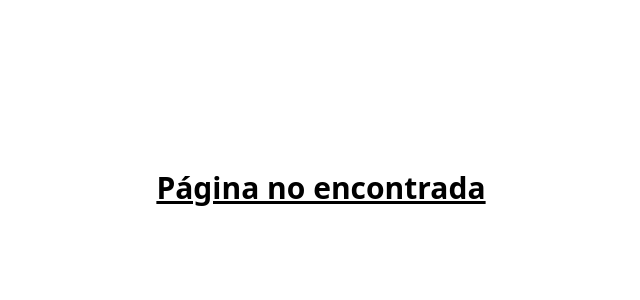
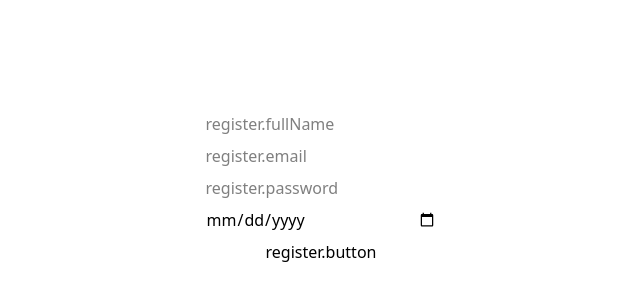
Before and after one commit to moavalos/oniria-app, a React (Vite) app: page /signup in a window 1280 px wide. Shown: the part 212-512 px from the top of the page, without its empty margins (319-959 px from the left). Built offline with nearby package versions, Linux system fonts and the light colour scheme; no server answers.

Commit message:
crea componente de registro y dashboard con rutas

```diff
--- /dev/null
+++ b/src/app/features/auth/Register.tsx
@@ -0,0 +1,66 @@
+import { useState } from "react";
+import { useAuth } from "../../hooks/useAuth";
+import { useTranslation } from "react-i18next";
+
+export default function RegisterPage() {
+  const { signUp } = useAuth();
+  const { t } = useTranslation();
+  const [fullName, setFullName] = useState("");
+  const [email, setEmail] = useState("");
+  const [password, setPassword] = useState("");
+  const [dateOfBirth, setDateOfBirth] = useState("");
+
+  const handleSubmit = async (e: React.FormEvent) => {
+    e.preventDefault();
+
+    const { error } = await signUp(email, password, fullName, {
+      ...{ language: "es", room_skin: "default" },
+      date_of_birth: dateOfBirth,
+    } as any);
+
+    if (error) {
+      alert(error.message);
+    } else {
+      alert("Check your email to confirm your account!");
+    }
+  };
+
+   return (
+    <div className="flex justify-center items-center h-screen">
+      <form onSubmit={handleSubmit} className="flex flex-col gap-2">
+        <input
+          placeholder={t("register.fullName")}
+          value={fullName}
+          onChange={(e) => setFullName(e.target.value)}
+          required
+        />
+
+        <input
+          type="email"
+          placeholder={t("register.email")}
+          value={email}
+          onChange={(e) => setEmail(e.target.value)}
+          required
+        />
+
+        <input
+          type="password"
+          placeholder={t("register.password")}
+          value={password}
+          onChange={(e) => setPassword(e.target.value)}
+          required
+        />
+
+        <input
+          type="date"
+          placeholder={t("register.dateOfBirth")}
+          value={dateOfBirth}
+          onChange={(e) => setDateOfBirth(e.target.value)}
+          required
+        />
+
+        <button type="submit">{t("register.button")}</button>
+      </form>
+    </div>
+  );
+}
--- /dev/null
+++ b/src/app/pages/Dashboard.tsx
@@ -0,0 +1,41 @@
+import { useAuth } from "../hooks/useAuth";
+
+export default function Dashboard() {
+  const { user, session, signOut } = useAuth();
+
+  const fullName = session?.user?.user_metadata?.full_name || "User";
+  const language = session?.user?.user_metadata?.language || "N/A";
+  const roomSkin = session?.user?.user_metadata?.room_skin || "N/A";
+
+  return (
+    <div className="flex flex-col items-center p-6 gap-4">
+      <h1 className="text-3xl font-bold">Welcome, {fullName}!</h1>
+
+      <div className="p-4 border rounded-md w-full max-w-sm bg-gray-100">
+        <p>
+          <strong>Language:</strong> {language}
+        </p>
+        <p>
+          <strong>Room Skin:</strong> {roomSkin}
+        </p>
+      </div>
+
+      <div className="p-4 border rounded-md w-full max-w-sm bg-gray-100">
+        <p>
+          <strong>Email:</strong> {user?.email}
+        </p>{" "}
+        <p></p>
+      </div>
+
+      <button
+        onClick={async () => {
+          await signOut();
+          window.location.href = "/login";
+        }}
+        className="mt-4 px-4 py-2 bg-red-500 text-white rounded"
+      >
+        Logout
+      </button>
+    </div>
+  );
+}
```
Also changed, not shown: src/app/routes.tsx (+10 -0 lines).
